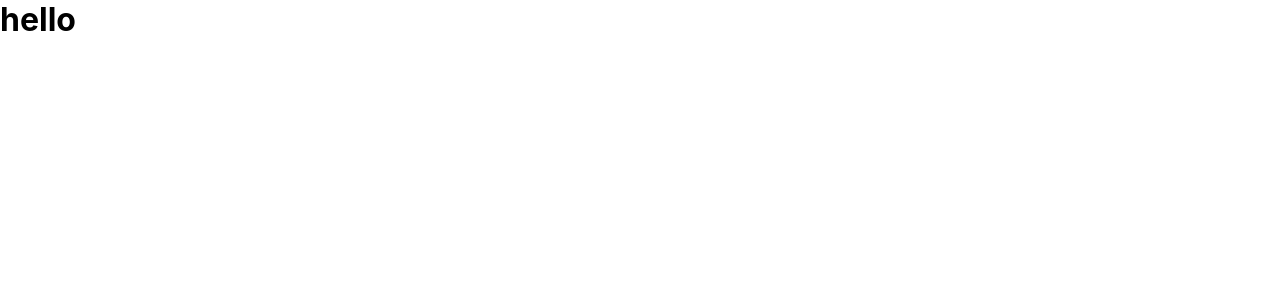
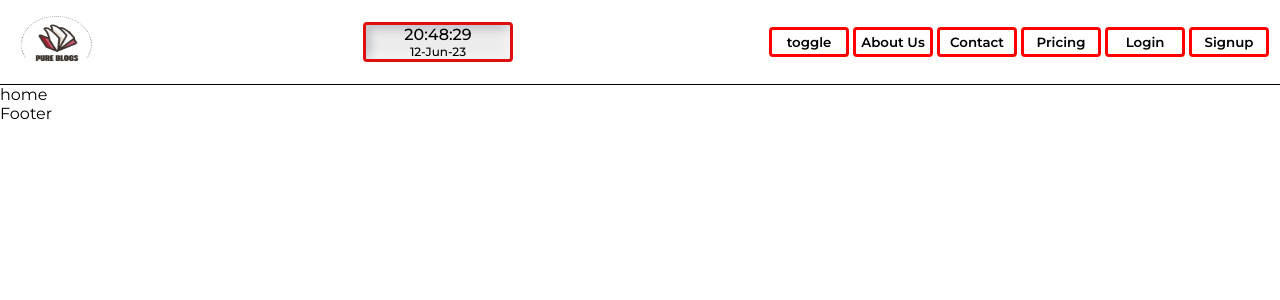
Before and after one commit to ZaidSultan10/pure-blogs, a React (Create React App) app: page / in a window 1280 px wide. Shown: the top 300 px of the page. Built offline with nearby package versions, Linux system fonts and the light colour scheme.

Commit message:
creating header

```diff
--- a/src/App.css
+++ /dev/null
@@ -1,5 +0,0 @@
-*{
-  margin: 0;
-  padding: 0;
-  box-sizing: border-box;
-}
--- a/src/App.js
+++ b/src/App.js
@@ -1,10 +1,22 @@
 import React from 'react';
-import './App.css';
+import { BrowserRouter as Router, Routes, Route } from 'react-router-dom';
+import './App.scss';
+import Home from './pages/home/Home';
+import Login from './pages/login/Login';
+import Header from './components/header/Header';
+import Footer from './components/footer/Footer';
 
 function App() {
   return (
     <div className="App">
-      <h1>hello</h1>
+      <Header />
+      <Router>
+        <Routes>
+          <Route path="/" element={<Home />} />
+          <Route path="/login" element={<Login />} />
+        </Routes>
+      </Router>
+      <Footer />
     </div>
   );
 }
--- /dev/null
+++ b/src/App.scss
@@ -0,0 +1,7 @@
+@import url('https://fonts.googleapis.com/css2?family=Montserrat:ital,wght@0,100;0,200;0,300;0,400;0,500;0,600;0,700;0,800;0,900;1,100;1,200;1,300;1,400;1,500;1,600;1,700;1,800;1,900&display=swap');
+*{
+  margin: 0;
+  padding: 0;
+  box-sizing: border-box;
+  font-family: 'Montserrat', sans-serif;
+}
--- /dev/null
+++ b/src/components/footer/Footer.jsx
@@ -0,0 +1,9 @@
+import React from 'react'
+
+const Footer = () => {
+  return (
+    <div>Footer</div>
+  )
+}
+
+export default Footer
--- /dev/null
+++ b/src/components/header/Header.jsx
@@ -0,0 +1,41 @@
+import React from 'react'
+import '../../styles/headerStyles/_headerStyles.scss'
+import { useState } from 'react'
+import moment from 'moment/moment'
+import Logo from '../../assets/logo.png'
+import Tabs from './Tabs'
+import { tabs } from './tabsData'
+
+const Header = () => {
+
+    const [currentTime, setCurrentTime] = useState('')
+    const clockFormat = moment().utcOffset("0").format("DD-MMM-YY")
+
+    const updateTime = () => {
+        setCurrentTime(moment().utcOffset("0").format("HH:mm:ss"))
+    }
+
+    setInterval(updateTime, 1000)
+
+  return (
+    <div className='header__container'>
+        <div className='header__container__left'>
+            <img src={Logo} alt='Logo' />
+        </div>
+        <div className='header__container__center'>
+            <h3 className='header__container__center__time'>{currentTime}</h3>
+            <h5 className='header__container__center__format'>{clockFormat}</h5>
+        </div>
+        <div className='header__container__right'>
+            <button className='header__container__right__darkmode'>toggle</button>
+            {
+                tabs && tabs.length > 0 && tabs.map(tab => (
+                    <Tabs key={tab.tabId} title={tab.tabName} link={tab.link} />
+                ))
+            }
+        </div>
+    </div>
+  )
+}
+
+export default Header
--- /dev/null
+++ b/src/components/header/Tabs.jsx
@@ -0,0 +1,16 @@
+import React from 'react'
+import '../../styles/headerStyles/_tabStyles.scss'
+
+const Tabs = ({title, link}) => {
+
+    const handleTabRoute = () => {
+        console.log(link)
+    }
+  return (
+    <div className='tabs__container'>
+        <button className='tabs__container__button' onClick={handleTabRoute}>{title}</button>
+    </div>
+  )
+}
+
+export default Tabs
--- /dev/null
+++ b/src/components/header/tabsData.js
@@ -0,0 +1,20 @@
+export const tabs = [{
+    tabId: 1,
+    tabName: "About Us",
+    link:'/about'
+},{
+    tabId: 2,
+    tabName: "Contact"
+},{
+    tabId: 3,
+    tabName: "Pricing",
+    link:'/pricing'
+},{
+    tabId: 4,
+    tabName: "Login",
+    link:'/login'
+},{
+    tabId: 5,
+    tabName: "Signup",
+    link:'/signup'
+}]
--- /dev/null
+++ b/src/pages/home/Home.jsx
@@ -0,0 +1,11 @@
+import React from 'react'
+
+const Home = () => {
+  return (
+    <div className='home__container'>
+        home
+    </div>
+  )
+}
+
+export default Home
--- /dev/null
+++ b/src/pages/login/Login.jsx
@@ -0,0 +1,9 @@
+import React from 'react'
+
+const Login = () => {
+  return (
+    <div>Login</div>
+  )
+}
+
+export default Login
--- /dev/null
+++ b/src/styles/headerStyles/_headerStyles.scss
@@ -0,0 +1,55 @@
+.header__container{
+    display: flex;
+    justify-content: space-between;
+    align-items: center;
+    margin: 0 auto;
+    padding: 0 7px;
+    width: 100%;
+    border-bottom: 1px solid;
+    &__left{
+         img{
+             width: 100px;
+             height: 80px;
+         }
+    }
+    &__center{
+        border: 3px solid rgb(224, 15, 15);
+        border-radius: 4px;
+        background: #ececec;
+        box-shadow: inset -5px -5px 9px rgba(255,255,255,0.45), inset 5px 5px 9px rgba(94,104,121,0.3);
+        margin: 2px 0;
+        // padding: 2px 8px;
+        width: 150px;
+        height: 40px;
+        display: flex;
+        flex-direction: column;
+        justify-content: center;
+        align-items: center;
+
+        &__time{
+            font-size: 16px;
+            font-weight: 500;
+        }
+
+        &__format{
+            font-size: 12px;
+            font-weight: 500;
+        }
+    }
+
+    &__right{
+        display: flex;
+        align-items: center;
+        justify-content: center;
+
+        &__darkmode{
+            background: none;
+            border: 3px solid red;
+            border-radius: 4px;
+            width: 80px;
+            height: 30px;
+            font-weight: 600;
+            margin-right: 4px;
+        }
+    }
+}
--- /dev/null
+++ b/src/styles/headerStyles/_tabStyles.scss
@@ -0,0 +1,12 @@
+.tabs__container{
+    margin-right: 4px;
+
+    &__button{
+        background: none;
+        border: 3px solid red;
+        border-radius: 4px;
+        width: 80px;
+        height: 30px;
+        font-weight: 600;
+    }
+}
```
Also changed, not shown: src/assets/logo.png (added).
